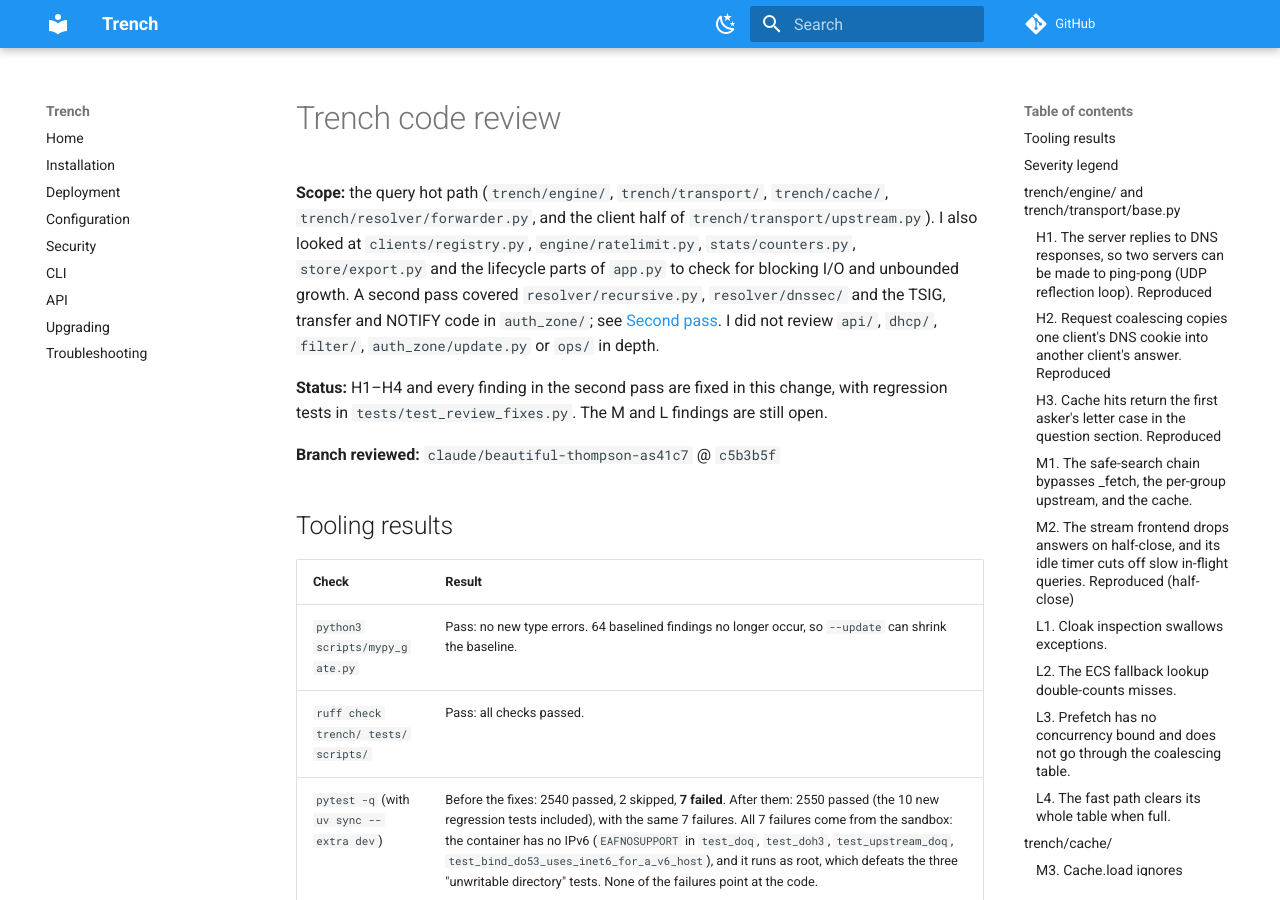
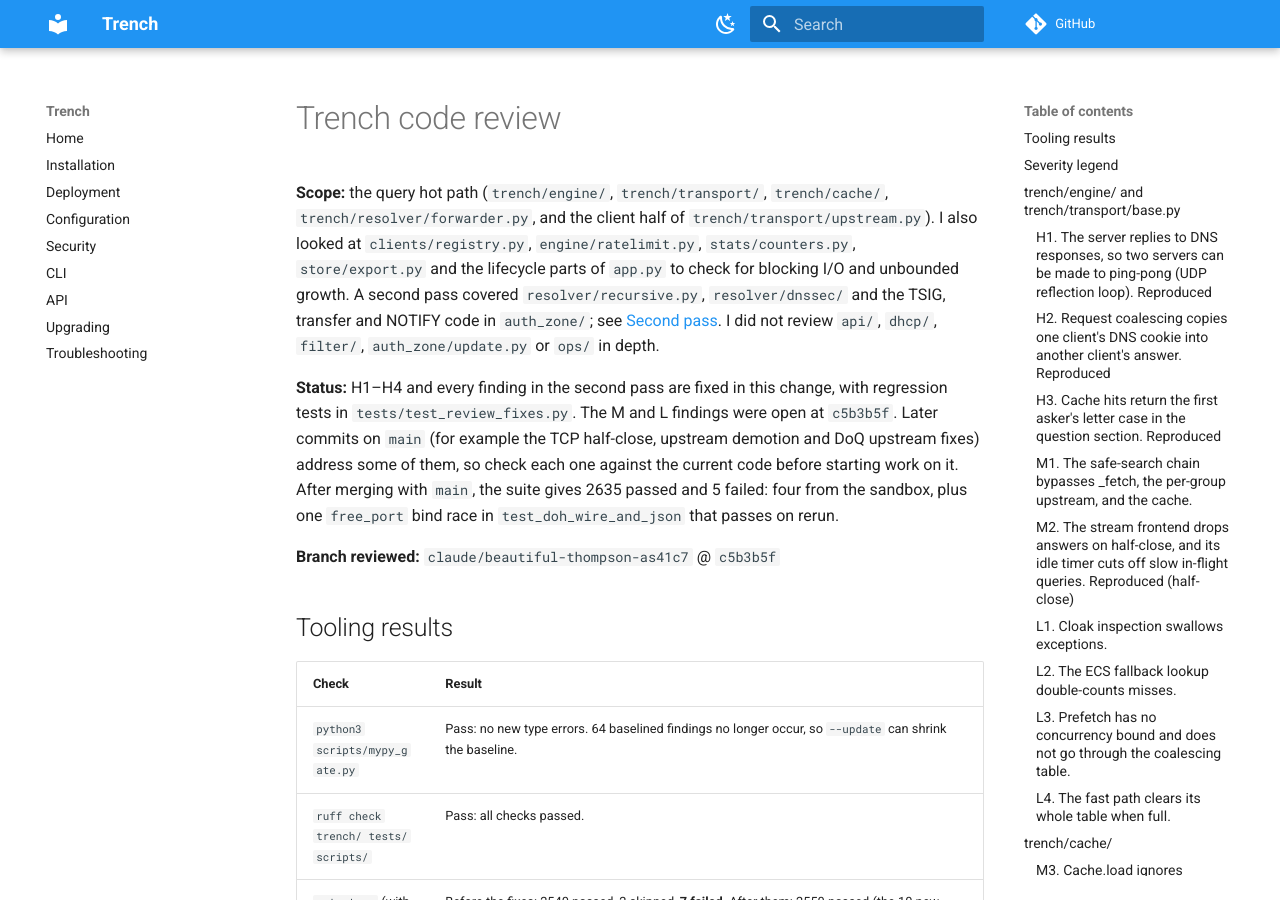
Before and after one commit to dev-doshi/trench, an MkDocs documentation site: the page built from docs/reviews/code-review.md, in a window 1280 px wide and 900 px high. Built offline with MkDocs 1.6.1 and Material for MkDocs 9.7.7, drawn with Linux system fonts in a browser that asks for light colours; comment, search, counter and statistics services are not loaded.

Commit message:
Review doc: note overlap with later main commits
Co-Authored-By: Claude Opus 5.5 <noreply@anthropic.com>
Claude-Session: https://claude.ai/code/session_01UKVbawQqk3LM5NkJF611Zz

```diff
--- a/docs/reviews/code-review.md
+++ b/docs/reviews/code-review.md
@@ -2,7 +2,7 @@
 
 **Scope:** the query hot path (`trench/engine/`, `trench/transport/`, `trench/cache/`, `trench/resolver/forwarder.py`, and the client half of `trench/transport/upstream.py`). I also looked at `clients/registry.py`, `engine/ratelimit.py`, `stats/counters.py`, `store/export.py` and the lifecycle parts of `app.py` to check for blocking I/O and unbounded growth. A second pass covered `resolver/recursive.py`, `resolver/dnssec/` and the TSIG, transfer and NOTIFY code in `auth_zone/`; see [Second pass](#second-pass-fixed-in-this-change). I did not review `api/`, `dhcp/`, `filter/`, `auth_zone/update.py` or `ops/` in depth.
 
-**Status:** H1–H4 and every finding in the second pass are fixed in this change, with regression tests in `tests/test_review_fixes.py`. The M and L findings are still open.
+**Status:** H1–H4 and every finding in the second pass are fixed in this change, with regression tests in `tests/test_review_fixes.py`. The M and L findings were open at `c5b3b5f`. Later commits on `main` (for example the TCP half-close, upstream demotion and DoQ upstream fixes) address some of them, so check each one against the current code before starting work on it. After merging with `main`, the suite gives 2635 passed and 5 failed: four from the sandbox, plus one `free_port` bind race in `test_doh_wire_and_json` that passes on rerun.
 
 **Branch reviewed:** `claude/beautiful-thompson-as41c7` @ `c5b3b5f`
 
```
